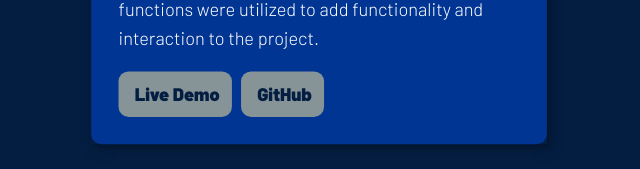
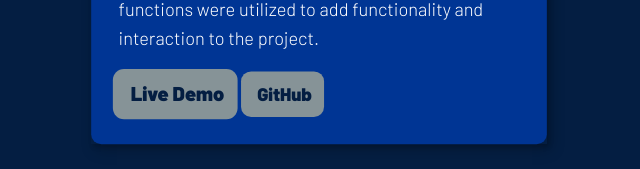
Before and after one commit to tsilvas0113/my-portfolio, a React (Create React App) app: page / in a window 1280 px wide. In both pictures the pointer is over the link 497 px from the left and 2708 px from the top of the page. Shown: the part 2617-2786 px from the top of the page, without its empty margins (321-961 px from the left). Built offline with nearby package versions, Linux system fonts and the light colour scheme; a web font is replaced by a local one.

Commit message:
Add animation to project buttons

```diff
--- a/src/index.css
+++ b/src/index.css
@@ -463,6 +463,11 @@ header {
   background-color: var(--clr-light);
   font-weight: var(--fw-bold);
   border-radius: 10px;
+  transition: transform 200ms ease-in-out;
+}
+
+.port-btns > a:hover {
+  transform: scale(1.1);
 }
 
 .footer {
```
